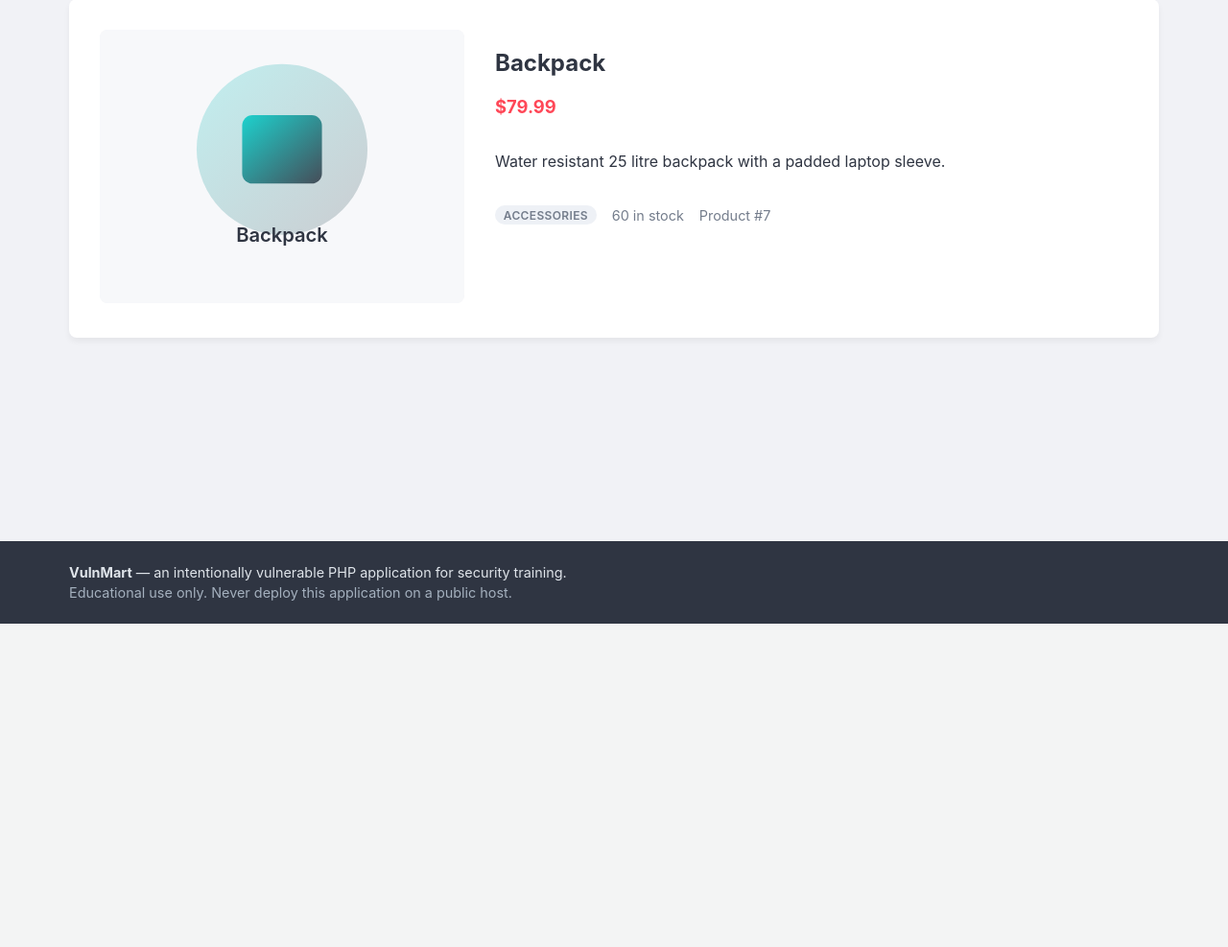
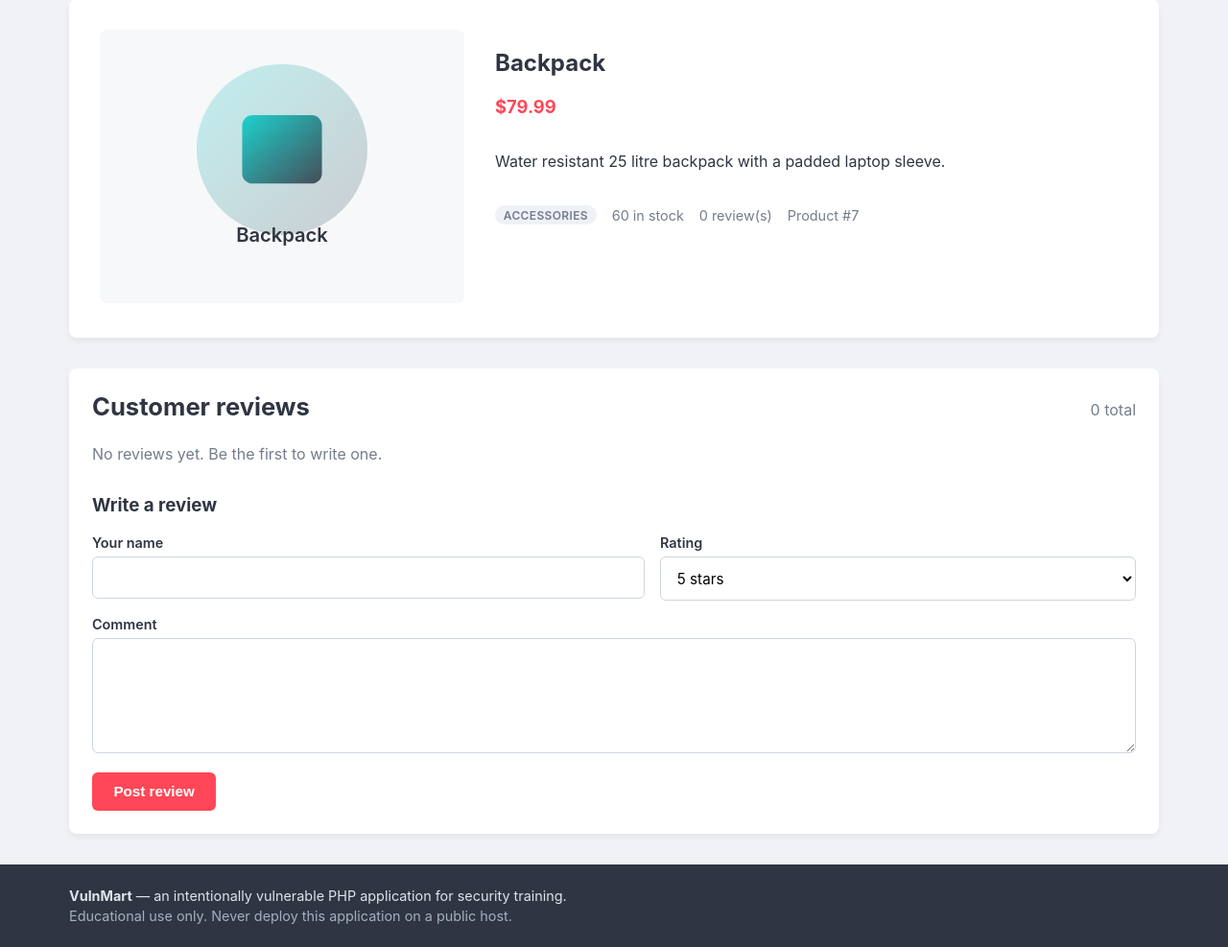
Before and after one commit to SpyHecker/VulnLab-X, a PHP site: page /product.php?id=7 in a window 1280 px wide. Shown: the part 150-1137 px from the top of the page at 96% size. Before the commit the page ends 800 px from the top, so only its background shows below. Run offline with PHP 8.4, Linux system fonts and the light colour scheme.

Commit message:
feat(catalog): category filter, product pages and customer reviews
The shop only had a free text search. The README promises a browsable
catalogue and customer reviews, so this commit adds both:

* index.php lists the available categories as filter chips and keeps the
  filter when searching; the product query is now assembled from a list of
  conditions
* product.php renders the full product card, the average rating, the review
  list and a form for posting a new review (guests included)
* reviews are written to the reviews table and the product page redirects to
  the #reviews anchor after a successful post so the confirmation is visible

Intentional vulnerabilities added in this step (see solution.md):
SQLI-5 (category filter), SQLI-6 (review insert), XSS-2 (stored XSS in review
author and comment). The product images stay client side only (SSRF-2).

Co-authored-by: arena-agent <297053741+arena-agent@users.noreply.github.com>

```diff
--- a/src/product.php
+++ b/src/product.php
@@ -1,12 +1,16 @@
 <?php
 /**
- * Product detail page.
+ * Product detail page with the customer review list.
  */
 require_once __DIR__ . '/config.php';
 
 $id = $_GET['id'] ?? '';
 $product = null;
+$reviews = [];
 $error = '';
+$reviewError = '';
+
+$author = current_user()['username'] ?? '';
 
 if ($id === '') {
     $error = 'No product id was supplied.';
@@ -23,6 +27,48 @@ if ($id === '') {
         // VULNERABILITY [MISC-1]: verbose database errors.
         $error = 'Query failed: ' . $e->getMessage();
     }
+}
+
+if ($product && $_SERVER['REQUEST_METHOD'] === 'POST') {
+    $author = trim((string) ($_POST['author'] ?? $author));
+    $rating = (int) ($_POST['rating'] ?? 5);
+    $comment = (string) ($_POST['comment'] ?? '');
+    $userId = current_user()['id'] ?? 'NULL';
+
+    if ($author === '' || $comment === '') {
+        $reviewError = 'A name and a comment are required.';
+    } else {
+        try {
+            // VULNERABILITY [SQLI-6]: the review fields are concatenated into
+            // the insert statement.
+            $db->exec(
+                "INSERT INTO reviews (product_id, user_id, author, rating, comment)
+                 VALUES (" . (int) $product['id'] . ", $userId, '$author', $rating, '$comment')"
+            );
+
+            log_activity('review_created', 'Reviewed ' . $product['name']);
+            flash('Thanks for the review!', 'success');
+            redirect('/product.php?id=' . (int) $product['id'] . '#reviews');
+        } catch (PDOException $e) {
+            $reviewError = 'Could not save the review: ' . $e->getMessage();
+        }
+    }
+}
+
+if ($product) {
+    try {
+        $reviews = $db->query(
+            'SELECT * FROM reviews WHERE product_id = ' . (int) $product['id'] . ' ORDER BY id DESC'
+        )->fetchAll();
+    } catch (PDOException $e) {
+        $reviewError = 'Could not load the reviews: ' . $e->getMessage();
+    }
+}
+
+$averageRating = 0.0;
+
+if ($reviews) {
+    $averageRating = array_sum(array_column($reviews, 'rating')) / count($reviews);
 }
 
 $pageTitle = $product['name'] ?? 'Product';
@@ -58,10 +104,66 @@ require __DIR__ . '/includes/header.php';
             <div class="product-detail__meta">
                 <span class="badge"><?= h($product['category']) ?></span>
                 <span><?= (int) $product['stock'] ?> in stock</span>
+                <span><?= count($reviews) ?> review(s)</span>
+                <?php if ($reviews): ?>
+                    <span><span class="review__stars"><?= str_repeat('★', (int) round($averageRating)) ?></span> <?= number_format($averageRating, 1) ?>/5</span>
+                <?php endif; ?>
                 <span>Product #<?= (int) $product['id'] ?></span>
             </div>
         </div>
     </article>
+
+    <section class="card" id="reviews" style="margin-top: 2rem;">
+        <div class="page-head">
+            <h2>Customer reviews</h2>
+            <span class="muted"><?= count($reviews) ?> total</span>
+        </div>
+
+        <?php if ($reviewError !== ''): ?>
+            <div class="alert alert--error"><?= h($reviewError) ?></div>
+        <?php endif; ?>
+
+        <?php if (!$reviews): ?>
+            <p class="muted">No reviews yet. Be the first to write one.</p>
+        <?php else: ?>
+            <?php foreach ($reviews as $review): ?>
+                <article class="review">
+                    <div class="review__head">
+                        <?php // VULNERABILITY [XSS-2]: the author name and the comment are stored and rendered without escaping. ?>
+                        <span class="review__author"><?= $review['author'] ?></span>
+                        <span class="review__stars"><?= str_repeat('★', max(0, min(5, (int) $review['rating']))) ?></span>
+                        <span class="review__date"><?= h($review['created_at']) ?></span>
+                    </div>
+                    <div class="review__body"><?= $review['comment'] ?></div>
+                </article>
+            <?php endforeach; ?>
+        <?php endif; ?>
+
+        <h3 style="margin-top: 2rem;">Write a review</h3>
+        <form method="post" action="/product.php?id=<?= (int) $product['id'] ?>#reviews">
+            <div class="row" style="align-items: flex-start;">
+                <div class="form-group" style="flex: 1 1 220px;">
+                    <label for="author">Your name</label>
+                    <input id="author" type="text" name="author" value="<?= h($author) ?>" required>
+                </div>
+                <div class="form-group" style="flex: 1 1 140px;">
+                    <label for="rating">Rating</label>
+                    <select id="rating" name="rating">
+                        <?php for ($stars = 5; $stars >= 1; $stars--): ?>
+                            <option value="<?= $stars ?>"><?= $stars ?> star<?= $stars > 1 ? 's' : '' ?></option>
+                        <?php endfor; ?>
+                    </select>
+                </div>
+            </div>
+
+            <div class="form-group">
+                <label for="comment">Comment</label>
+                <textarea id="comment" name="comment" required></textarea>
+            </div>
+
+            <button type="submit" class="auto-width">Post review</button>
+        </form>
+    </section>
 <?php endif; ?>
 
 <?php require __DIR__ . '/includes/footer.php'; ?>
```
Also changed, not shown: src/index.php (+33 -7 lines).
